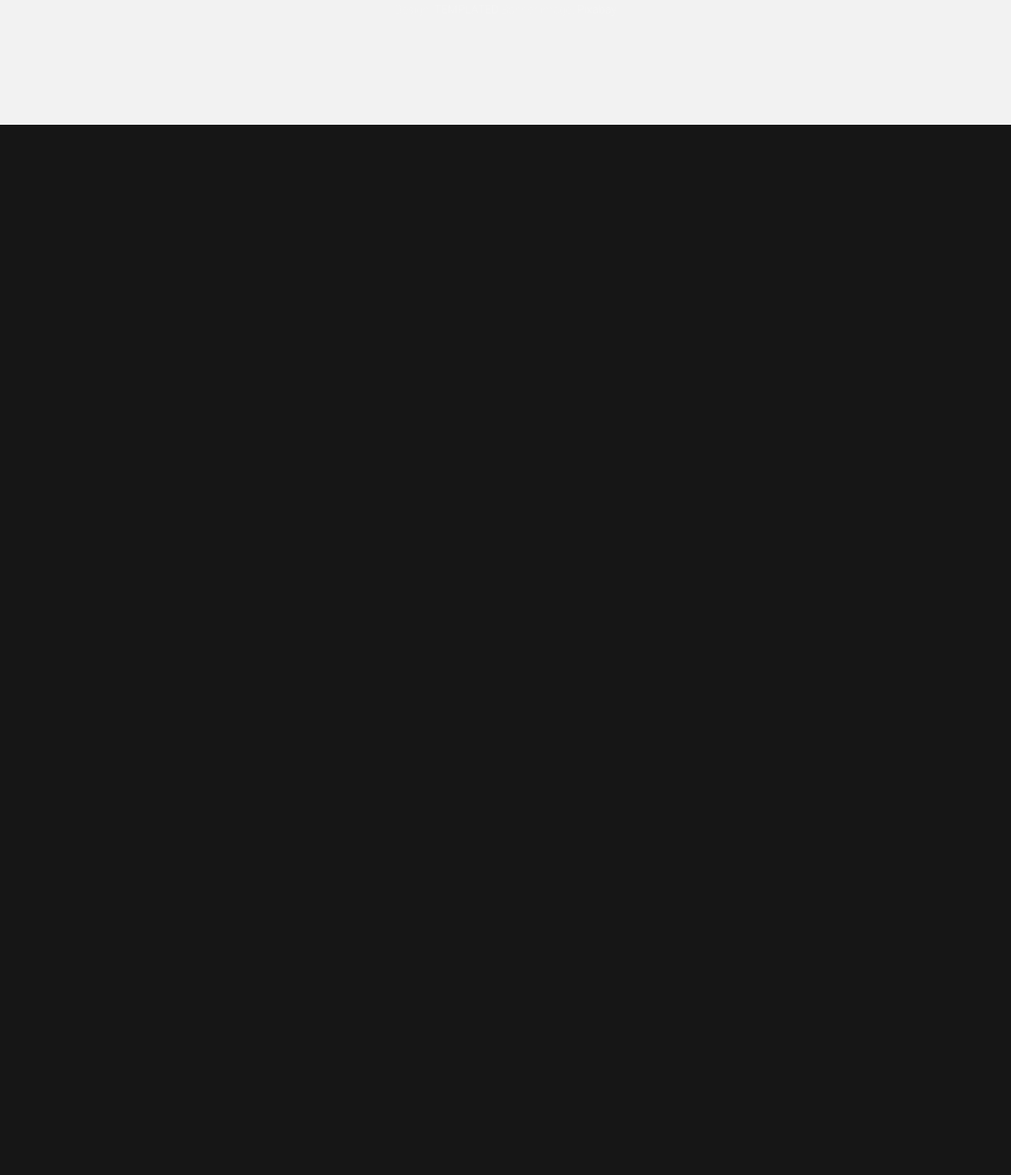
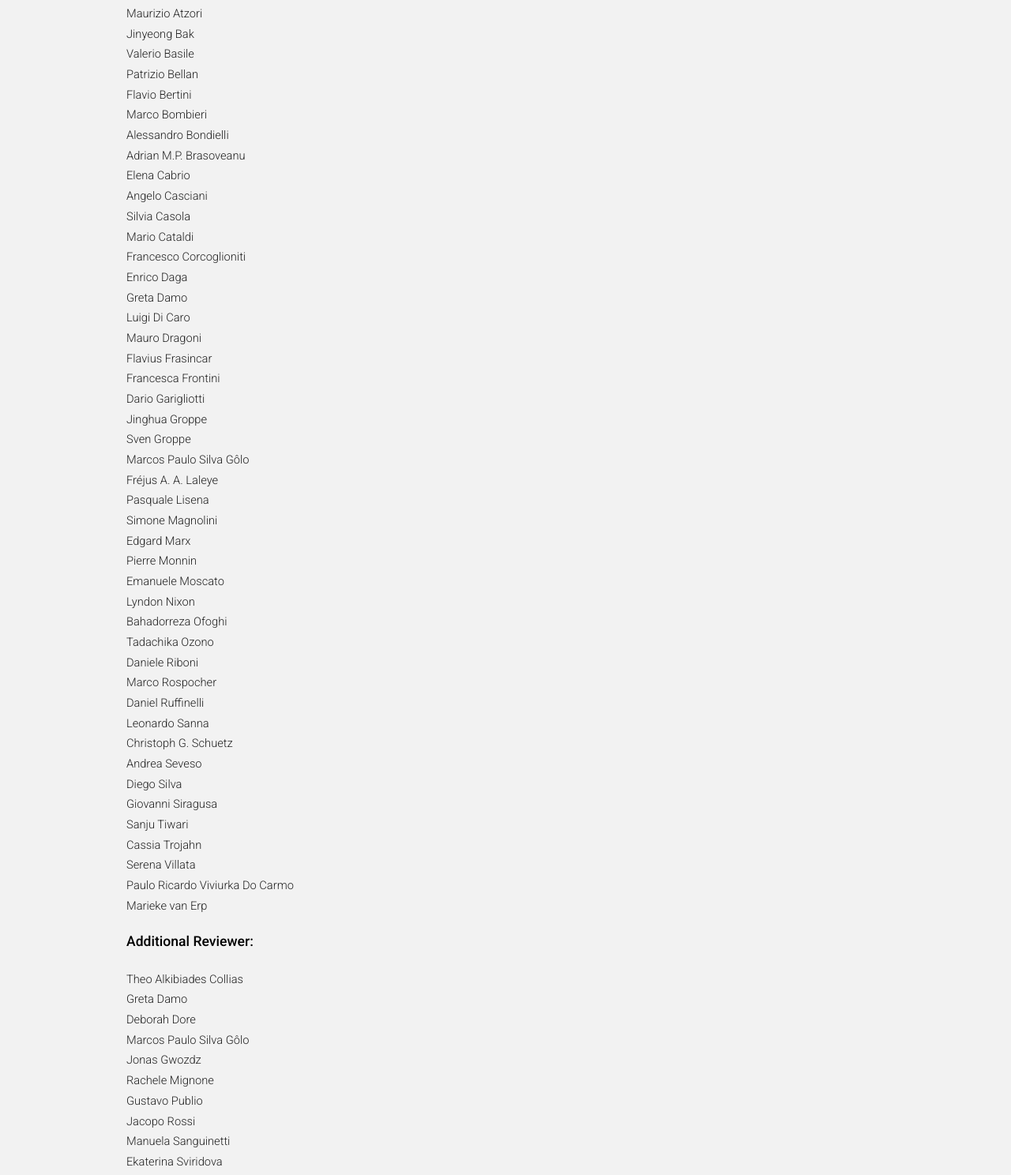
Before and after one commit to knlp-sac/2026, a plain HTML site: page organization.html in a window 1280 px wide. Shown: the part 1069-2557 px from the top of the page at 79% size. Before the commit the page ends 1227 px from the top, so only its background shows below. Drawn offline with nearby package versions, Linux system fonts and the light colour scheme.

Commit message:
added PC

```diff
--- a/organization.html
+++ b/organization.html
@@ -66,81 +66,70 @@
 							<p><a href="http://www.maurodragoni.com/">Mauro Dragoni</a>, Fondazione Bruno Kessler (FBK)</p>
 							<p><a href="https://marcorospocher.com">Marco Rospocher</a>, Universit&agrave; degli Studi di Verona</p>
 							<br/><br/>
-							<p><b>Programme Committee</b></p>
-							<p>Coming soon.</p>
-<!-- 	2025						<ul>
+							<p><strong>Programme Committee</strong></p>
+							<ul>
+							<li>Simone Agostinelli</li>
+							<li>Rishabh Agrawal</li>
 							<li>Itziar Aldabe</li>
-								<li>Fatima Zahra Amara</li>
 							<li>Gianluca Apriceno</li>
+							<li>Maurizio Atzori</li>
 							<li>Jinyeong Bak</li>
-								<li>Shreya Banerjee</li>
 							<li>Valerio Basile</li>
+							<li>Patrizio Bellan</li>
 							<li>Flavio Bertini</li>
+							<li>Marco Bombieri</li>
+							<li>Alessandro Bondielli</li>
 							<li>Adrian M.P. Brasoveanu</li>
 							<li>Elena Cabrio</li>
+							<li>Angelo Casciani</li>
 							<li>Silvia Casola</li>
-								<li>Davide Ceolin</li>
+							<li>Mario Cataldi</li>
 							<li>Francesco Corcoglioniti</li>
 							<li>Enrico Daga</li>
+							<li>Greta Damo</li>
 							<li>Luigi Di Caro</li>
-								<li>Imtiez Fliss</li>
+							<li>Mauro Dragoni</li>
 							<li>Flavius Frasincar</li>
 							<li>Francesca Frontini</li>
 							<li>Dario Garigliotti</li>
 							<li>Jinghua Groppe</li>
 							<li>Sven Groppe</li>
-								<li>Frédéric Ieng</li>
+							<li>Marcos Paulo Silva Gôlo</li>
 							<li>Fréjus A. A. Laleye</li>
-								<li>Andrea Marrella</li>
+							<li>Pasquale Lisena</li>
+							<li>Simone Magnolini</li>
 							<li>Edgard Marx</li>
-								<li>Andrea Mauri</li>
-								<li>Konstantinos Mavromatis</li>
-								<li>Andrea Mazzullo</li>
 							<li>Pierre Monnin</li>
-								<li>Roberto Nai</li>
+							<li>Emanuele Moscato</li>
 							<li>Lyndon Nixon</li>
-								<li>Debora Nozza</li>
-								<li>Daniel Obraczka</li>
 							<li>Bahadorreza Ofoghi</li>
-								<li>Pedro Ortiz Suarez</li>
 							<li>Tadachika Ozono</li>
 							<li>Daniele Riboni</li>
-								<li>Giuseppe Rizzo</li>
+							<li>Marco Rospocher</li>
+							<li>Daniel Ruffinelli</li>
 							<li>Leonardo Sanna</li>
-								<li>Andrea Santilli</li>
-								<li>Andrea Schimmenti</li>
-								<li>Christoph Schuetz</li>
+							<li>Christoph G. Schuetz</li>
 							<li>Andrea Seveso</li>
+							<li>Diego Silva</li>
+							<li>Giovanni Siragusa</li>
 							<li>Sanju Tiwari</li>
 							<li>Cassia Trojahn</li>
 							<li>Serena Villata</li>
 							<li>Paulo Ricardo Viviurka Do Carmo</li>
 							<li>Marieke van Erp</li>
 							</ul>
-								<p><b>Additional Reviewer</b></p>
+							<p><strong>Additional Reviewer:</strong></p>
 							<ul>
-								<li>Simone Agostinelli</li>
-								<li>Toshiyuki Amagasa</li>
-								<li>Henry Ansah</li>
-								<li>Julien Breton</li>
-								<li>Angelo Casciani</li>
-								<li>Mariana Chaves</li>
+							<li>Theo Alkibiades Collias</li>
 							<li>Greta Damo</li>
-								<li>Sofiane Elguendouze</li>
-								<li>Saba Ghanbari Haez</li>
+							<li>Deborah Dore</li>
+							<li>Marcos Paulo Silva Gôlo</li>
 							<li>Jonas Gwozdz</li>
-								<li>Khadija Jradeh</li>
-								<li>Vivek Kumar</li>
-								<li>Simone Magnolini</li>
-								<li>Emanuele Moscato</li>
-								<li>Nicolás Benjamín Ocampo</li>
-								<li>Leonardo Sanna</li>
-								<li>Marcos Paulo Silva Gôlo</li>
-								<li>Giovanni Siragusa</li>
+							<li>Rachele Mignone</li>
+							<li>Gustavo Publio</li>
+							<li>Jacopo Rossi</li>
+							<li>Manuela Sanguinetti</li>
 							<li>Ekaterina Sviridova</li>
-								<li>Tsegaye Misikir Tashu</li>
-								<li>Federico Torrielli</li>
-								<li>Xiaoou Wang</li>
 							</ul>
 						</section>
 					</div>
```
Also changed, not shown: important_dates.html (+2 -2 lines). Lines whose indentation alone changed are shown as unchanged.
